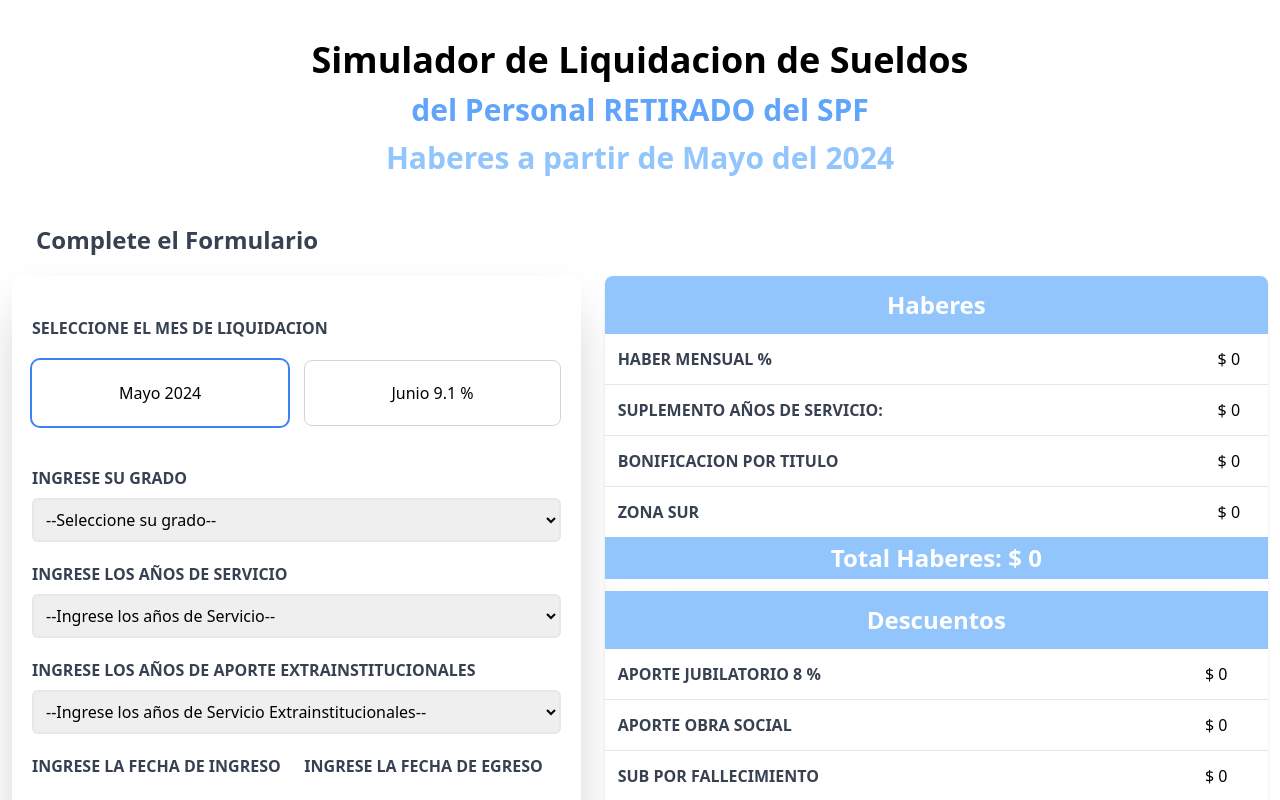
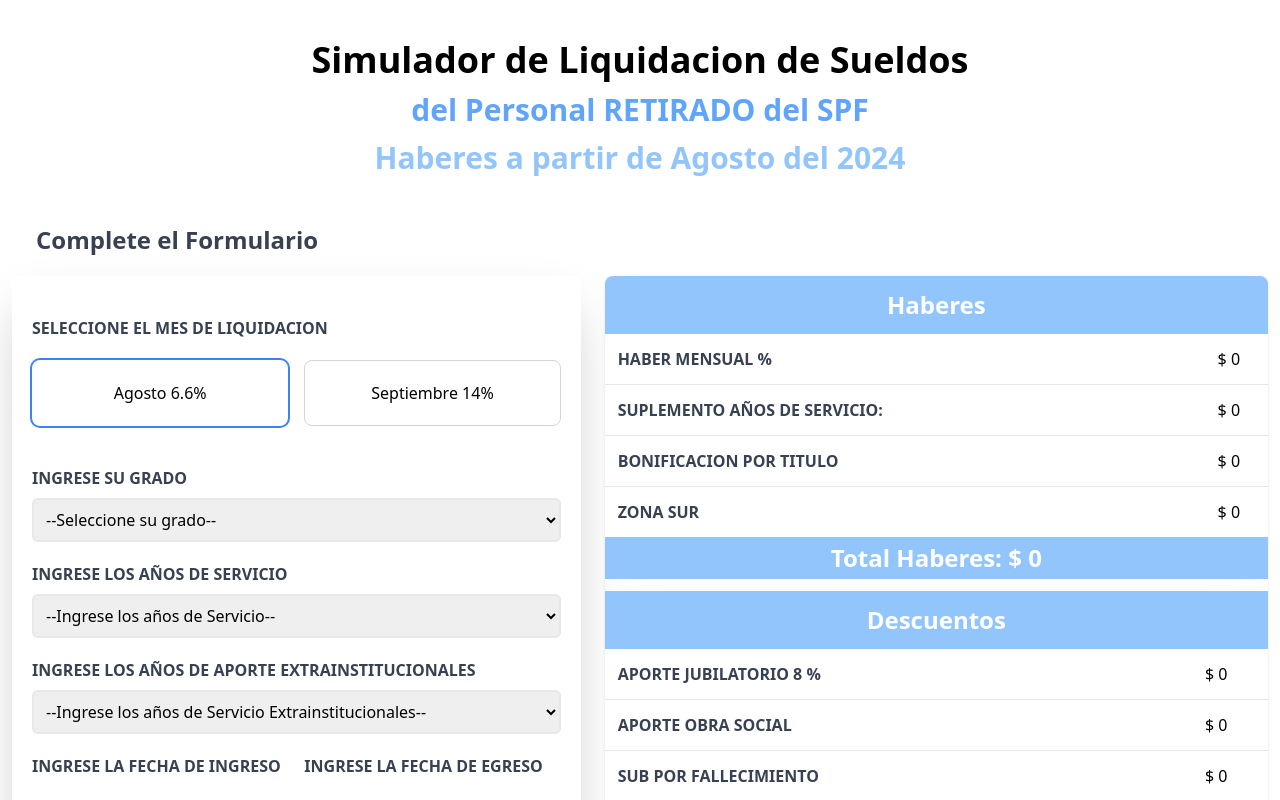
Before and after one commit to LeonelReyes/liquidacion-spf-main, a React (Vite) app: page / in a window 1280 px wide. Shown: the top 800 px of the page. Built offline with nearby package versions, Linux system fonts and the light colour scheme; what tailwindcss-tables would draw is missing.

Commit message:
ret agost 24

```diff
--- a/src/components/Calcular.jsx
+++ b/src/components/Calcular.jsx
@@ -1,16 +1,16 @@
-const haberesPorGrado = [1870373.27, 1654705.66, 1485380.82, 1214238.82, 1088606.23, 919546.58, 787124.22, 693560.30, 645135.27, 1052760.31, 937995.01, 868242.32, 762257.84, 715401.52, 680209.46, 648145, 617918.64, 256484.84, 248774.61]
+const haberesPorGrado = [2176154.93, 1925228.47, 1728221.23, 1412751.04, 1266579.16, 1069880.46, 915808.77, 806948.38, 750606.48, 1224872.91, 1091344.98, 1010188.62, 886877.07, 832360.34, 791414.85, 754108.26, 718940.29, 298416.77, 289446.02]
 
-const titTerciario = [280557.04, 248206.34, 222808.17, 182135.47, 163291.36, 137933.88, 118068.28, 104035.52, 96771.48, 157914.54, 140699.46, 130237.68, 114340.15, 10731044, 102033.24, 97221.89, 92689.76]
+const titTerciario = [326424.46, 288784.84, 259234.41, 211912.25, 189987.36, 160484.27, 137370.91, 121043.97, 112592.36, 183731.51, 163701.99, 151529.84, 133033.27, 124854.30, 118714.35, 113116.40, 107843.33]
 
-const titUniversitario = [467595.07, 413676.76, 371345.55, 303560.05, 272153.66, 229888.40, 196782.81, 173391.13, 161284.87, 263190.43, 234499.10, 217060.93, 190564.11, 178849.33, 170053.07, 162038.35, 154479.66]
+const titUniversitario = [544040.77, 481307.53, 432055.71, 353188.17, 316647.24, 267472.16, 228954.23, 201738.32, 187652.85, 306218.63, 272836.65, 252547.56, 221718.86, 208088.86, 197854.53, 188529.51, 179735.07]
 
-const cargasVariabilidad = [77816.52, 104884.42]
+const cargasVariabilidad = [90538.51, 122031.65]
 
-const compFijacion = [135310.02, 135310.02, 135310.02, 101488.83, 101488.83, 67657.81]
+const compFijacion = [157431.44, 157431.44, 157431.44, 118080.93, 118080.93, 78718.99]
 
-const zonaSur = [0, 81143.35, 71980.88, 57588.91, 49736.96, 41878.00, 37952.02, 37292.55, 35983.42, 48419.42, 43182.91, 39262.55, 38600.27, 37952.02, 36649.91, 35328.16, 34675.70]
+const zonaSur = [0, 94409.24, 83748.81, 67003.95, 57868.31, 48724.50, 44156.68, 43389.39, 41866.24, 56335.36, 50242.76, 45681.47, 44910.91, 44156.68, 42641.70, 41103.85, 40344.72]
 
-const pocentajeAumento = [1, 1.0914]
+const pocentajeAumento = [1, 1.14]
 
 const porcetajeSAS = [0.005, 0.005, 0.01, 0.015, 0.02]
 
--- a/src/components/Formulario.jsx
+++ b/src/components/Formulario.jsx
@@ -201,7 +201,7 @@
                         <input className="sr-only peer" type="radio" value="0" name="radioMes" id="idMayo"
                         onChange={ (e) => setMesLiqui(e.target.value) }
                         checked/>
-                        <label className="flex p-5 bg-white border border-gray-300 rounded-lg cursor-pointer focus:outline-none hover:bg-gray-50 peer-checked:ring-blue-500 peer-checked:ring-2 peer-checked:border-transparent justify-center" htmlFor="idMayo">Mayo 2024</label>
+                        <label className="flex p-5 bg-white border border-gray-300 rounded-lg cursor-pointer focus:outline-none hover:bg-gray-50 peer-checked:ring-blue-500 peer-checked:ring-2 peer-checked:border-transparent justify-center" htmlFor="idMayo">Agosto 6.6%</label>
 
                     </li>
 
@@ -209,7 +209,7 @@
                         <input className="sr-only peer" type="radio" value="1" name="radioMes" id="idJunio"
                         onChange={ (e) => setMesLiqui(e.target.value) }
                         />
-                        <label className="flex p-5 bg-white border border-gray-300 rounded-lg cursor-pointer focus:outline-none hover:bg-gray-50 peer-checked:ring-blue-500 peer-checked:ring-2 peer-checked:border-transparent justify-center" htmlFor="idJunio">Junio 9.1 %</label>
+                        <label className="flex p-5 bg-white border border-gray-300 rounded-lg cursor-pointer focus:outline-none hover:bg-gray-50 peer-checked:ring-blue-500 peer-checked:ring-2 peer-checked:border-transparent justify-center" htmlFor="idJunio">Septiembre 14%</label>
 
                     </li>
                 </ul>
--- a/src/components/Header.jsx
+++ b/src/components/Header.jsx
@@ -8,7 +8,7 @@
             <h1 className="font-black text-blue-400 text-3xl text-center md:w-2/3 mx-auto mt-3 h-auto lg:w-2/3 my-3">
                 del Personal RETIRADO del SPF
             </h1>
-            <h2 className="font-black text-blue-300 text-3xl text-center md:w-2/3 mx-auto mt-3 h-auto lg:w-2/3 my-3">Haberes a partir de Mayo del 2024</h2>
+            <h2 className="font-black text-blue-300 text-3xl text-center md:w-2/3 mx-auto mt-3 h-auto lg:w-2/3 my-3">Haberes a partir de Agosto del 2024</h2>
 
 
         </div>
```
